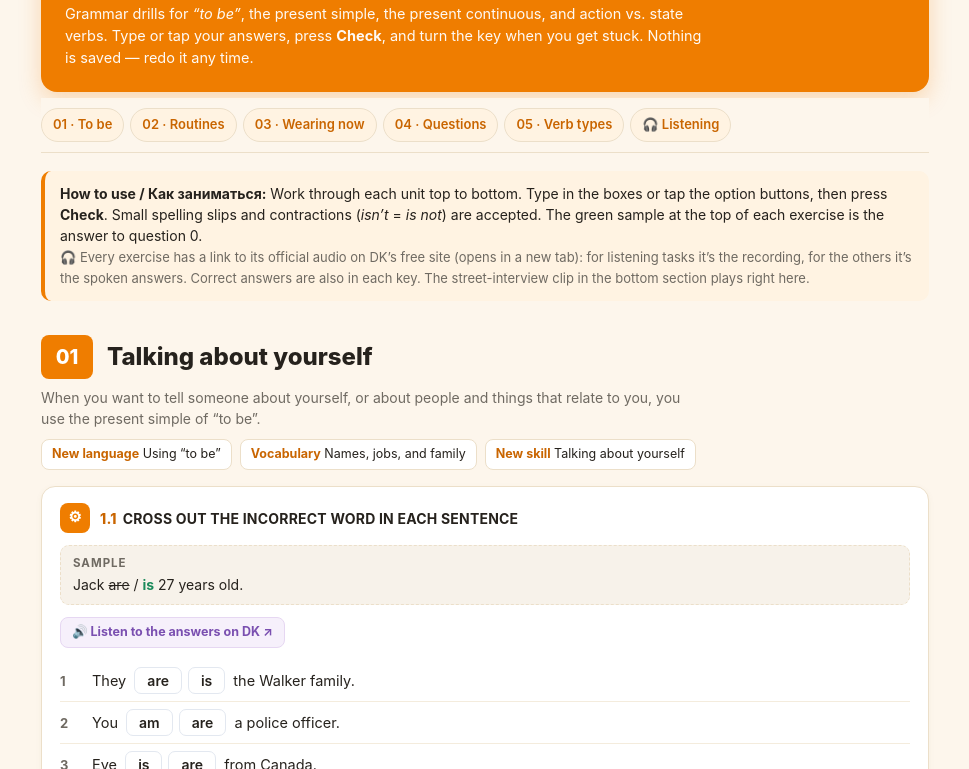
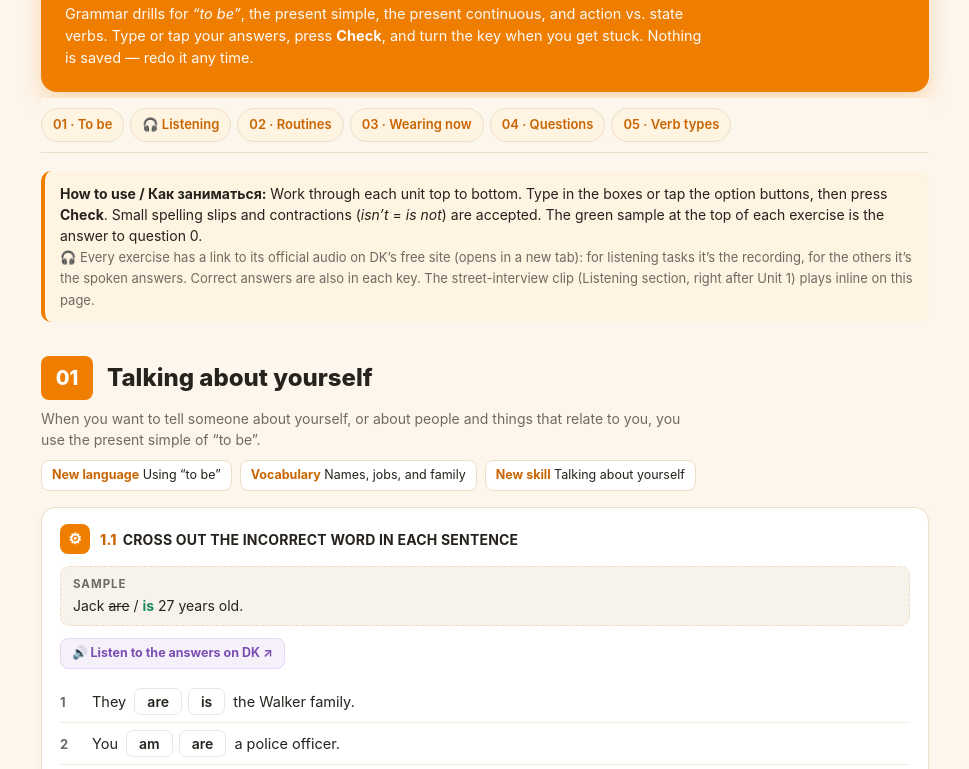
Before and after one commit to smbochkarev1/english-lessons, a plain HTML site: page dk-practice.html in a window 1280 px wide. Shown: the part 145-914 px from the top of the page, without its empty margins (155-1124 px from the left). Drawn offline with Linux system fonts and the light colour scheme.

Commit message:
Fix DK audio link base to Practice Book (-praktikum); move street-interview after Unit 1
Co-Authored-By: Claude Opus 4.8 <noreply@anthropic.com>

```diff
--- a/dk-practice.html
+++ b/dk-practice.html
@@ -150,16 +150,16 @@
 
   <nav class="nav">
     <a href="#u1">01 · To be</a>
+    <a href="#listen">🎧 Listening</a>
     <a href="#u2">02 · Routines</a>
     <a href="#u3">03 · Wearing now</a>
     <a href="#u4">04 · Questions</a>
     <a href="#u5">05 · Verb types</a>
-    <a href="#listen">🎧 Listening</a>
   </nav>
 
   <div class="note">
     <b>How to use / Как заниматься:</b> Work through each unit top to bottom. Type in the boxes or tap the option buttons, then press <b>Check</b>. Small spelling slips and contractions (<i>isn’t</i> = <i>is not</i>) are accepted. The green sample at the top of each exercise is the answer to question 0.
-    <br><span style="color:var(--muted);font-size:13px;">🎧 Every exercise has a link to its official audio on DK’s free site (opens in a new tab): for listening tasks it’s the recording, for the others it’s the spoken answers. Correct answers are also in each key. The street-interview clip in the bottom section plays right here.</span>
+    <br><span style="color:var(--muted);font-size:13px;">🎧 Every exercise has a link to its official audio on DK’s free site (opens in a new tab): for listening tasks it’s the recording, for the others it’s the spoken answers. Correct answers are also in each key. The street-interview clip (Listening section, right after Unit 1) plays inline on this page.</span>
   </div>
 
   <div id="units"></div>
@@ -404,7 +404,7 @@ function renderEx(ex){
     const slug=ex.id.replace('.','-');
     const a=document.createElement('a');
     a.className='dk-audio';
-    a.href='https://apps.dk.com/efe/ru/audio/nachinayuschiye-uroven-2/'+slug;
+    a.href='https://apps.dk.com/efe/ru/audio/nachinayuschiye-uroven-2-praktikum/'+slug;
     a.target='_blank';a.rel='noopener';
     a.textContent=(ex.icon==='listening'?'🎧 Listen to the exercise audio on DK ↗':'🔊 Listen to the answers on DK ↗');
     box.appendChild(a);
@@ -964,6 +964,8 @@ const LISTEN=[
 ];
 const lroot=document.getElementById('listening-root');
 LISTEN.forEach(ex=>lroot.appendChild(renderEx(ex)));
+// place the street-interview listening right after Unit 1 (its self-introduction theme)
+document.getElementById('u1').insertAdjacentElement('afterend', document.getElementById('listen'));
 </script>
 </body>
 </html>
```
